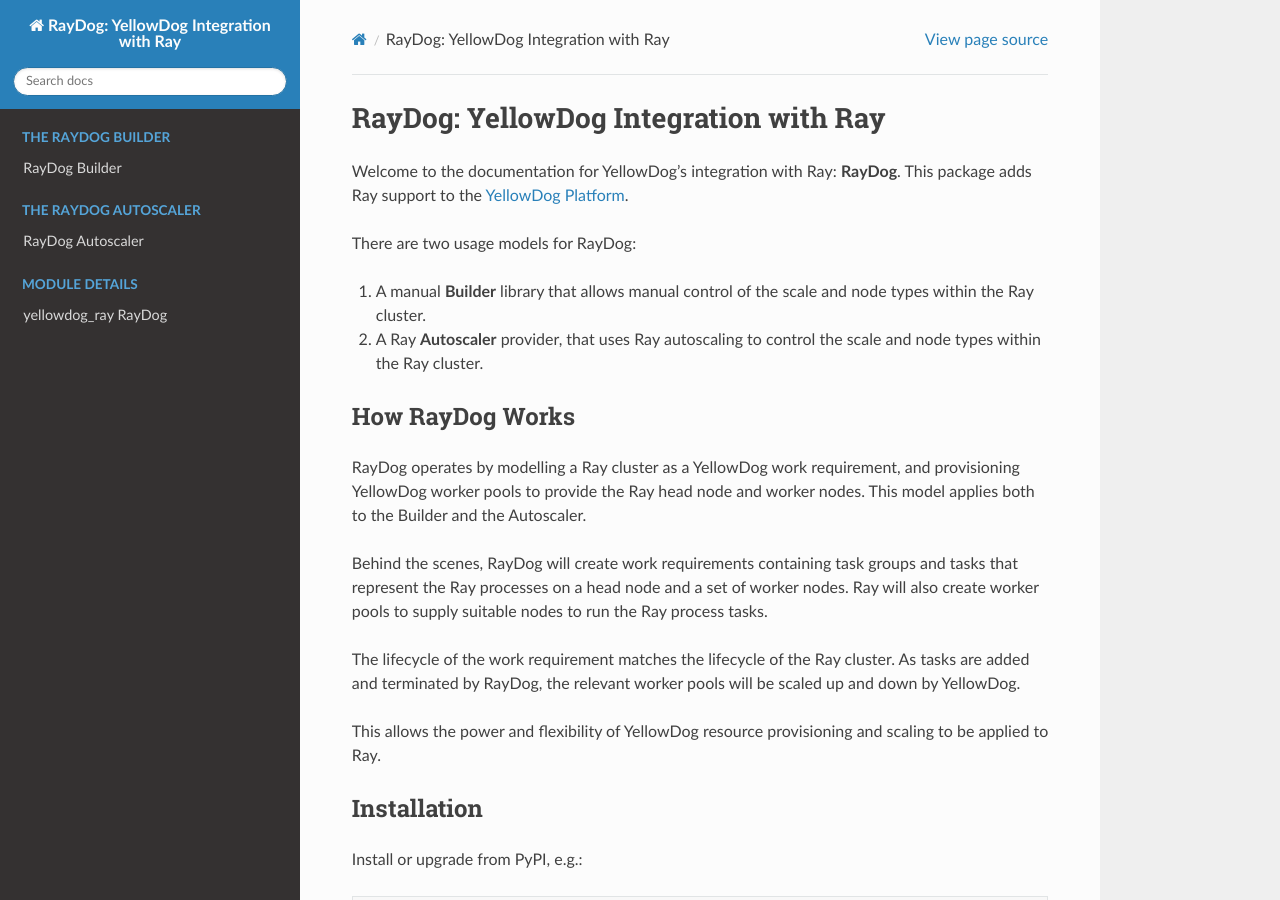
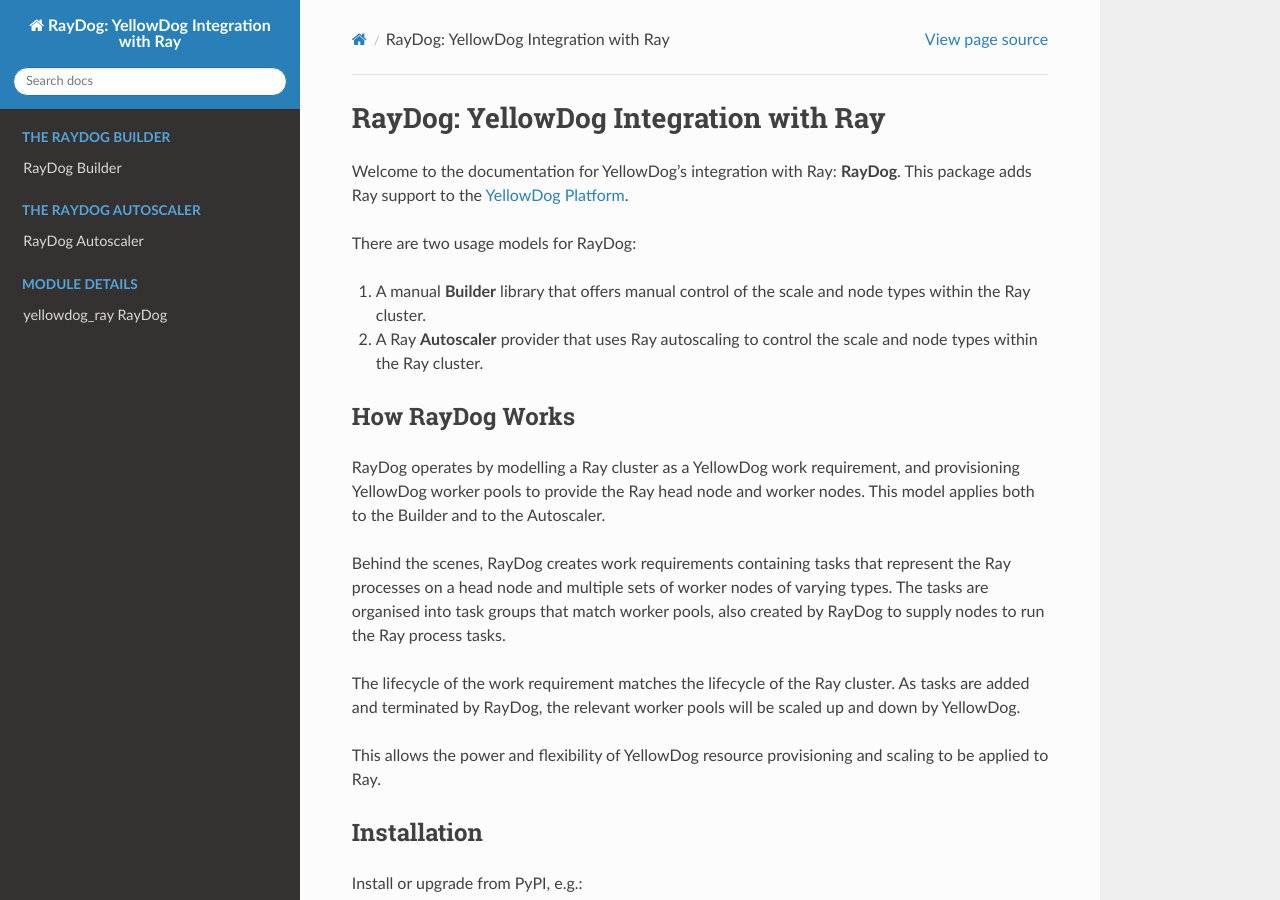
Before and after one commit to yellowdog/raydog, a Sphinx documentation site: the page built from docs/index.rst, in a window 1280 px wide and 900 px high. Built offline with Sphinx 7.4.7 and the Read the Docs theme 3.1.0, drawn with Linux system fonts in a browser that asks for light colours.

Commit message:
Doc improvements

```diff
--- a/docs/autoscaler.rst
+++ b/docs/autoscaler.rst
@@ -6,7 +6,7 @@
 
 The RayDog Autoscaler enables dynamic provisioning and scaling of Ray clusters on the YellowDog platform, using Ray's built-in autoscaling capabilities. Unlike the RayDog Builder, which manually controls the provisioning of Ray clusters, the Autoscaler dynamically adjusts the number of worker nodes based on Ray workload demands, optimizing resource usage and cost.
 
-This documentation covers the setup, configuration, and usage of the RayDog Autoscaler, intended for users familiar with Ray and YellowDog who want to scale distributed workloads efficiently.
+This documentation covers the setup, configuration, and usage of the RayDog Autoscaler, intended for users familiar with Ray and YellowDog.
 
 Configuration
 -------------
--- a/docs/index.rst
+++ b/docs/index.rst
@@ -6,16 +6,16 @@
 
 There are two usage models for RayDog:
 
-1. A manual **Builder** library that allows manual control of the scale and node types within the Ray cluster.
+1. A manual **Builder** library that offers manual control of the scale and node types within the Ray cluster.
 
-2. A Ray **Autoscaler** provider, that uses Ray autoscaling to control the scale and node types within the Ray cluster.
+2. A Ray **Autoscaler** provider that uses Ray autoscaling to control the scale and node types within the Ray cluster.
 
 How RayDog Works
 ----------------
 
-RayDog operates by modelling a Ray cluster as a YellowDog work requirement, and provisioning YellowDog worker pools to provide the Ray head node and worker nodes. This model applies both to the Builder and the Autoscaler.
+RayDog operates by modelling a Ray cluster as a YellowDog work requirement, and provisioning YellowDog worker pools to provide the Ray head node and worker nodes. This model applies both to the Builder and to the Autoscaler.
 
-Behind the scenes, RayDog will create work requirements containing task groups and tasks that represent the Ray processes on a head node and a set of worker nodes. Ray will also create worker pools to supply suitable nodes to run the Ray process tasks.
+Behind the scenes, RayDog creates work requirements containing tasks that represent the Ray processes on a head node and multiple sets of worker nodes of varying types. The tasks are organised into task groups that match worker pools, also created by RayDog to supply nodes to run the Ray process tasks.
 
 The lifecycle of the work requirement matches the lifecycle of the Ray cluster. As tasks are added and terminated by RayDog, the relevant worker pools will be scaled up and down by YellowDog.
 
```
Also changed, not shown: other parts of docs/autoscaler.rst (+1 -1 lines).
